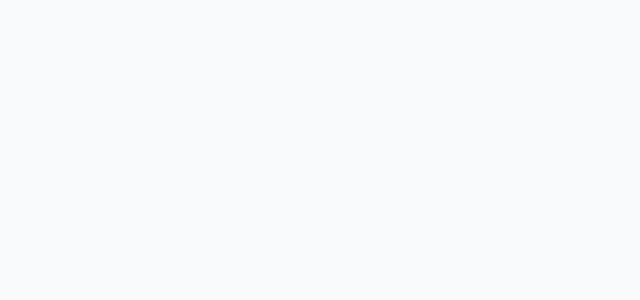
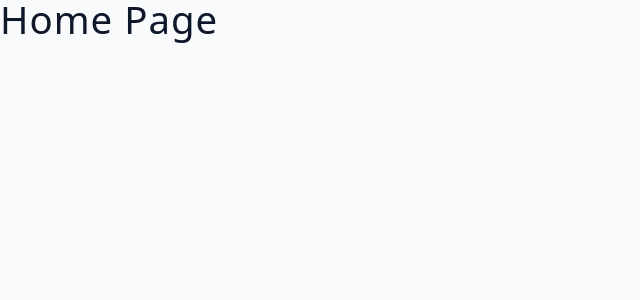
Before and after one commit to misiek869/cocktail-app, a React (Vite) app: page / in a window 1280 px wide. Shown: the top 300 px of the page, without its empty margins (0-640 px from the left). Built offline with nearby package versions, Linux system fonts and the light colour scheme.

Commit message:
create pages

```diff
--- a/src/App.jsx
+++ b/src/App.jsx
@@ -1,9 +1,18 @@
 import { RouterProvider, createBrowserRouter } from 'react-router-dom'
 
-
+const router = createBrowserRouter([
+	{
+		path: '/',
+		element: <h2>home page</h2>,
+	},
+	{
+		path: 'about',
+		element: <h3>about:)</h3>,
+	},
+])
 
 function App() {
-	return <></>
+	return <RouterProvider router={router}></RouterProvider>
 }
 
 export default App
```
Also changed, not shown: src/pages/About.jsx (added), src/pages/Cocktail.jsx (added), src/pages/Error.jsx (added), src/pages/HomeLayout.jsx (added), src/pages/Landing.jsx (added), src/pages/Newsletter.jsx (added), src/pages/index.js (added).
